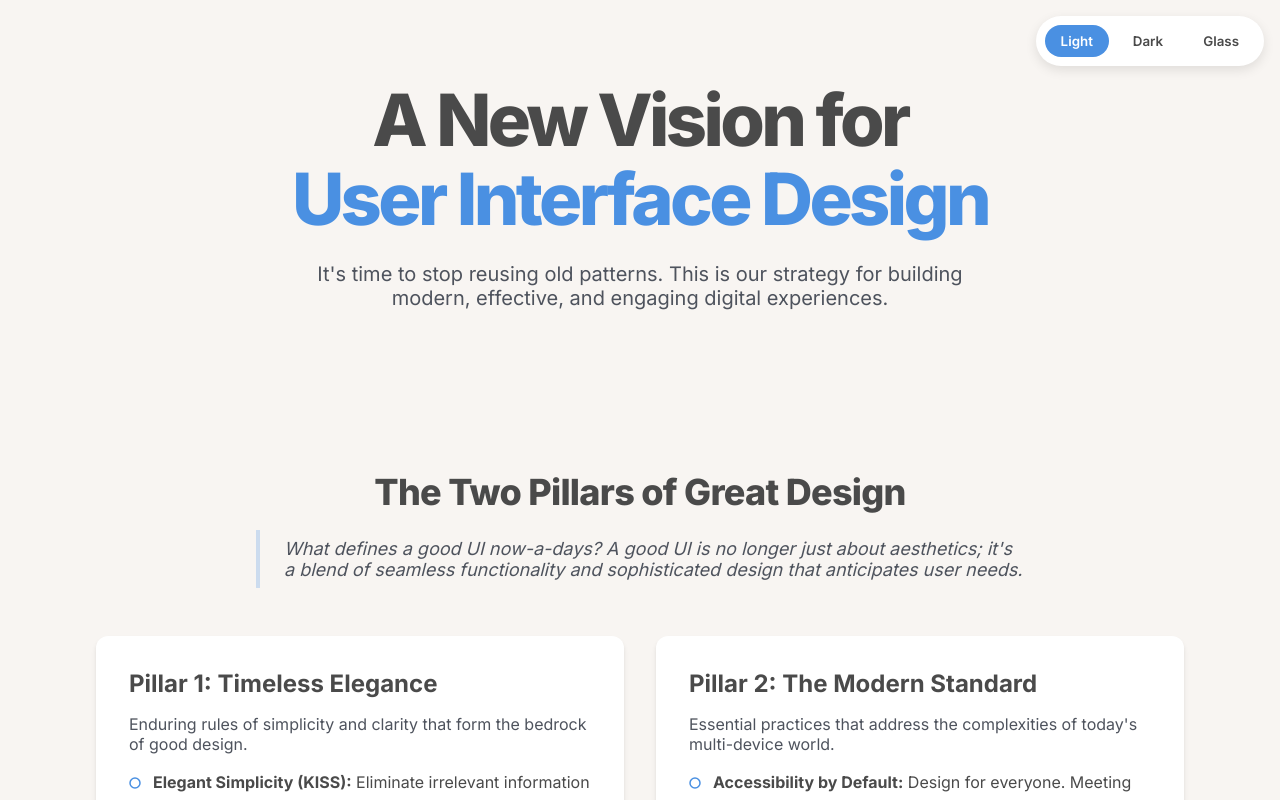
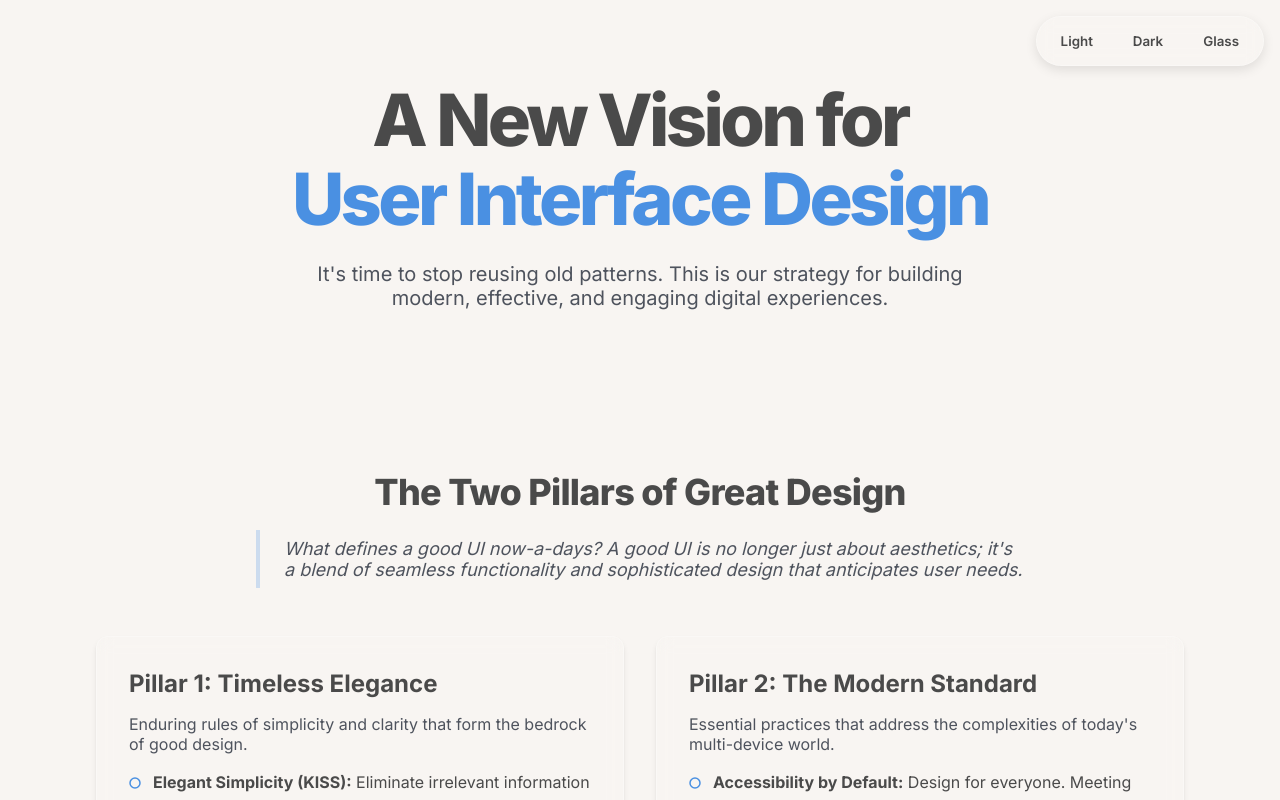
Before and after one commit to juanpatriciodoyle/the-presentation, a React (Create React App) app: page / in a window 1280 px wide. Shown: the top 800 px of the page. Built offline with nearby package versions, Linux system fonts and the light colour scheme.

Commit message:
update theme naming

```diff
--- a/src/App.tsx
+++ b/src/App.tsx
@@ -20,11 +20,11 @@ const MainContainer = styled.main`
 const themes = {
     light: lightTheme,
     dark: darkTheme,
-    liquid: liquidGlassTheme,
+    glass: liquidGlassTheme,
 };
 
 function App() {
-    const [themeKey, setThemeKey] = useState('light');
+    const [themeKey, setThemeKey] = useState('glass');
 
     const handleThemeChange = (key: string) => {
         setThemeKey(key);
```
